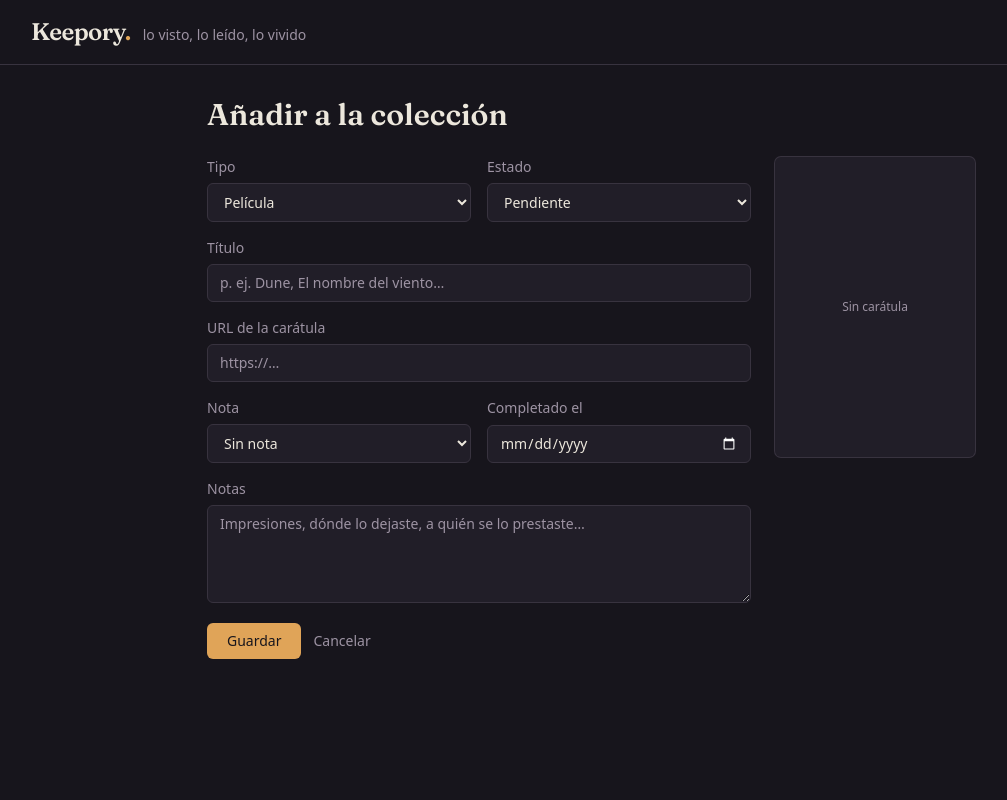
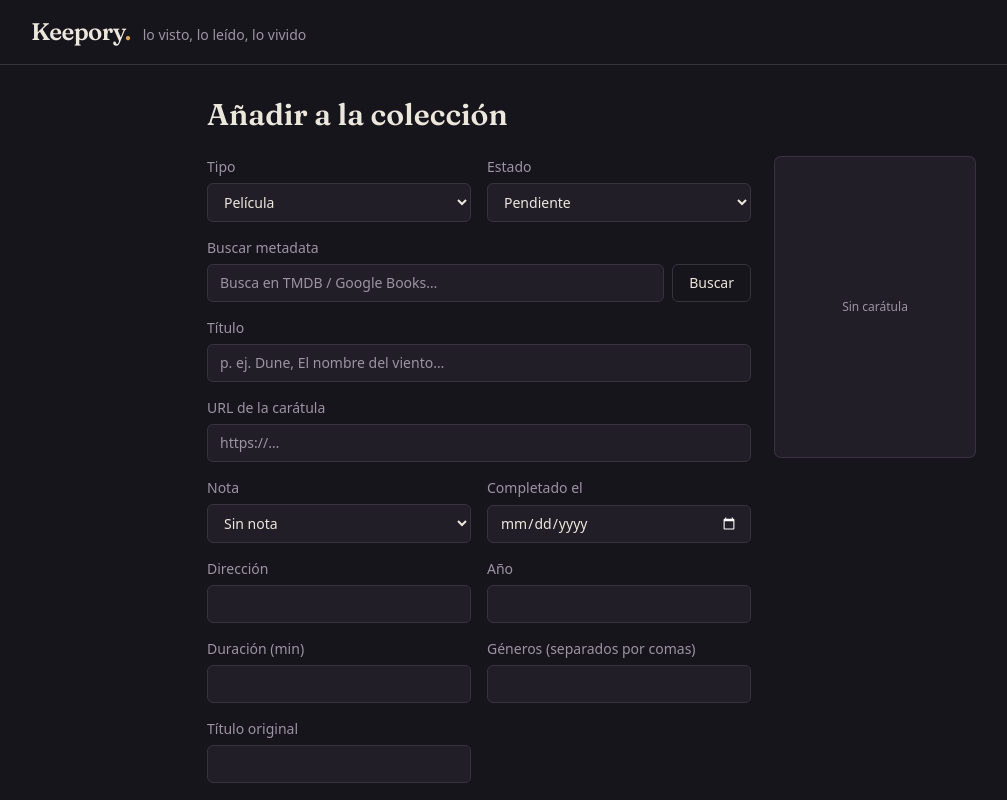
Before and after one commit to Pedrorc90/keepory, an Angular app in the folder keepory-ui/: page /items/new in a window 1280 px wide. Shown: the top 800 px of the page, without its empty margins (49-1056 px from the left). Built offline with nearby package versions, Linux system fonts and the light colour scheme.

Commit message:
feat(ui): metadata search in item form with editable attributes
Search TMDB/Google Books from the form and fill title, cover and
attributes on pick. Type-specific attribute fields (comma-separated
lists), TMDB/Open Library attribution in the footer.

```diff
--- a/keepory-ui/src/app/app.html
+++ b/keepory-ui/src/app/app.html
@@ -10,4 +10,9 @@
   <main class="mx-auto w-full max-w-6xl flex-1 px-4 py-8">
     <router-outlet />
   </main>
+  <footer class="border-t border-line">
+    <div class="mx-auto w-full max-w-6xl px-4 py-3 text-xs text-muted">
+      This product uses the TMDB API but is not endorsed or certified by TMDB. Book covers courtesy of Open Library.
+    </div>
+  </footer>
 </div>
--- a/keepory-ui/src/app/items/item-form.ts
+++ b/keepory-ui/src/app/items/item-form.ts
@@ -4,6 +4,8 @@ import { NonNullableFormBuilder, ReactiveFormsModule, Validators } from '@angula
 import { ActivatedRoute, Router, RouterLink } from '@angular/router';
 import { ItemApi } from './item-api';
 import {
+  ATTRIBUTE_FIELDS,
+  AttributeField,
   ITEM_STATUSES,
   ITEM_TYPES,
   ItemRequest,
@@ -12,6 +14,8 @@ import {
   STATUS_LABELS,
   TYPE_LABELS,
 } from './item.model';
+import { MetadataApi } from './metadata-api';
+import { MetadataSearchResult } from './metadata.model';
 
 @Component({
   selector: 'app-item-form',
@@ -47,6 +51,57 @@ import {
                   }
                 </select>
               </label>
+            </div>
+
+            <div class="grid gap-1.5 text-sm">
+              <span class="text-muted">Buscar metadata</span>
+              <div class="flex gap-2">
+                <input
+                  [formControl]="searchControl"
+                  (keydown.enter)="$event.preventDefault(); search()"
+                  placeholder="Busca en TMDB / Google Books…"
+                  class="min-w-0 flex-1 rounded-md border border-line bg-panel px-3 py-2 placeholder:text-muted focus:border-amber focus:outline-none"
+                />
+                <button
+                  type="button"
+                  (click)="search()"
+                  [disabled]="searching()"
+                  class="rounded-md border border-line px-4 py-2 text-sm transition enabled:hover:border-amber disabled:opacity-60"
+                >
+                  {{ searching() ? 'Buscando…' : 'Buscar' }}
+                </button>
+              </div>
+              @if (searchError()) {
+                <span class="text-xs text-rust">{{ searchError() }}</span>
+              }
+              @if (searchResults(); as results) {
+                <ul class="mt-1 overflow-hidden rounded-md border border-line bg-panel">
+                  @if (results.length === 0) {
+                    <li class="px-3 py-2 text-xs text-muted">Sin resultados.</li>
+                  }
+                  @for (r of results; track r.externalId) {
+                    <li class="border-b border-line last:border-b-0">
+                      <button
+                        type="button"
+                        (click)="pick(r)"
+                        class="flex w-full items-center gap-3 px-3 py-2 text-left transition hover:bg-ink/40"
+                      >
+                        <span class="block h-12 w-8 shrink-0 overflow-hidden rounded-sm bg-ink">
+                          @if (r.coverUrl) {
+                            <img [src]="r.coverUrl" alt="" class="h-full w-full object-cover" loading="lazy" />
+                          }
+                        </span>
+                        <span class="min-w-0">
+                          <span class="block truncate">{{ r.title }}@if (r.year) { <span class="text-muted">({{ r.year }})</span> }</span>
+                          @if (r.description) {
+                            <span class="block truncate text-xs text-muted">{{ r.description }}</span>
+                          }
+                        </span>
+                      </button>
+                    </li>
+                  }
+                </ul>
+              }
             </div>
 
             <label class="grid gap-1.5 text-sm">
@@ -89,6 +144,19 @@ import {
                   class="rounded-md border border-line bg-panel px-3 py-2 focus:border-amber focus:outline-none"
                 />
               </label>
+            </div>
+
+            <div formGroupName="attrs" class="grid gap-4 sm:grid-cols-2">
+              @for (f of attributeFields(); track f.key) {
+                <label class="grid gap-1.5 text-sm">
+                  <span class="text-muted">{{ f.label }}</span>
+                  <input
+                    [formControlName]="f.key"
+                    [type]="f.kind === 'number' ? 'number' : 'text'"
+                    class="rounded-md border border-line bg-panel px-3 py-2 focus:border-amber focus:outline-none"
+                  />
+                </label>
+              }
             </div>
 
             <label class="grid gap-1.5 text-sm">
@@ -135,6 +203,7 @@ import {
 })
 export class ItemForm {
   private readonly api = inject(ItemApi);
+  private readonly metadata = inject(MetadataApi);
   private readonly router = inject(Router);
   private readonly fb = inject(NonNullableFormBuilder);
 
@@ -146,6 +215,8 @@ export class ItemForm {
   readonly statusLabels = STATUS_LABELS;
   readonly ratings = [1, 2, 3, 4, 5];
 
+  readonly attrsForm = this.fb.record<string>({});
+
   readonly form = this.fb.group({
     type: this.fb.control<ItemType>('MOVIE', Validators.required),
     title: ['', [Validators.required, Validators.maxLength(255)]],
@@ -154,7 +225,14 @@ export class ItemForm {
     rating: [''],
     completedAt: [''],
     notes: [''],
+    attrs: this.attrsForm,
   });
+
+  readonly searchControl = this.fb.control('');
+  readonly searching = signal(false);
+  readonly searchError = signal<string | null>(null);
+  readonly searchResults = signal<MetadataSearchResult[] | null>(null);
+  readonly attributeFields = signal<AttributeField[]>(ATTRIBUTE_FIELDS['MOVIE']);
 
   readonly coverPreview = toSignal(this.form.controls.coverUrl.valueChanges, { initialValue: '' });
   readonly submitted = signal(false);
@@ -162,10 +240,16 @@ export class ItemForm {
   readonly saveError = signal<string | null>(null);
   readonly loadError = signal<string | null>(null);
 
-  // Attributes are not editable until phase 3; kept as-is so updates don't wipe them.
   private attributes: Record<string, unknown> = {};
+  private source: string | null = null;
+  private externalId: string | null = null;
 
   constructor() {
+    this.rebuildAttrs();
+    this.form.controls.type.valueChanges.subscribe(() => {
+      this.searchResults.set(null);
+      this.rebuildAttrs();
+    });
     if (this.id) this.loadItem(this.id);
   }
 
@@ -173,6 +257,8 @@ export class ItemForm {
     this.api.get(id).subscribe({
       next: (item) => {
         this.attributes = item.attributes ?? {};
+        this.source = item.source;
+        this.externalId = item.externalId;
         this.form.patchValue({
           type: item.type,
           title: item.title,
@@ -182,9 +268,87 @@ export class ItemForm {
           completedAt: item.completedAt ?? '',
           notes: item.notes ?? '',
         });
+        this.rebuildAttrs();
       },
       error: () => this.loadError.set('No se pudo cargar el elemento.'),
     });
+  }
+
+  search(): void {
+    const q = this.searchControl.value.trim() || this.form.controls.title.value.trim();
+    if (!q) return;
+    this.searching.set(true);
+    this.searchError.set(null);
+    this.metadata.search(this.form.controls.type.value, q).subscribe({
+      next: (results) => {
+        this.searchResults.set(results);
+        this.searching.set(false);
+      },
+      error: () => {
+        this.searchError.set('No se pudo buscar. ¿Está configurada la API key del proveedor?');
+        this.searching.set(false);
+      },
+    });
+  }
+
+  pick(result: MetadataSearchResult): void {
+    this.searching.set(true);
+    this.searchError.set(null);
+    this.metadata.detail(this.form.controls.type.value, result.externalId).subscribe({
+      next: (detail) => {
+        this.attributes = detail.attributes ?? {};
+        this.source = detail.source;
+        this.externalId = detail.externalId;
+        this.form.patchValue({ title: detail.title, coverUrl: detail.coverUrl ?? '' });
+        this.rebuildAttrs();
+        this.searchResults.set(null);
+        this.searching.set(false);
+      },
+      error: () => {
+        this.searchError.set('No se pudo cargar el detalle del resultado.');
+        this.searching.set(false);
+      },
+    });
+  }
+
+  private rebuildAttrs(): void {
+    const fields = ATTRIBUTE_FIELDS[this.form.controls.type.value];
+    this.attributeFields.set(fields);
+    const attrs = this.attrsForm;
+    for (const key of Object.keys(attrs.controls)) {
+      attrs.removeControl(key, { emitEvent: false });
+    }
+    for (const field of fields) {
+      const value = this.attributes[field.key];
+      const text =
+        field.kind === 'list' && Array.isArray(value)
+          ? value.join(', ')
+          : value != null
+            ? String(value)
+            : '';
+      attrs.addControl(field.key, this.fb.control(text), { emitEvent: false });
+    }
+  }
+
+  private serializeAttributes(): Record<string, unknown> {
+    const out = { ...this.attributes };
+    const attrs = this.attrsForm.getRawValue();
+    for (const field of this.attributeFields()) {
+      const raw = (attrs[field.key] ?? '').trim();
+      if (!raw) {
+        delete out[field.key];
+        continue;
+      }
+      if (field.kind === 'number') {
+        const n = Number(raw);
+        out[field.key] = Number.isNaN(n) ? raw : n;
+      } else if (field.kind === 'list') {
+        out[field.key] = raw.split(',').map((s) => s.trim()).filter(Boolean);
+      } else {
+        out[field.key] = raw;
+      }
+    }
+    return out;
   }
 
   starLabel(rating: number): string {
@@ -197,6 +361,8 @@ export class ItemForm {
 
     const value = this.form.getRawValue();
     const request: ItemRequest = {
+      // Client-generated id so offline-created items keep the same identity after sync (F6).
+      id: this.id ?? crypto.randomUUID(),
       type: value.type,
       title: value.title.trim(),
       coverUrl: value.coverUrl.trim() || null,
@@ -204,7 +370,9 @@ export class ItemForm {
       rating: value.rating ? Number(value.rating) : null,
       completedAt: value.completedAt || null,
       notes: value.notes.trim() || null,
-      attributes: this.attributes,
+      attributes: this.serializeAttributes(),
+      source: this.source,
+      externalId: this.externalId,
     };
 
     this.saving.set(true);
--- a/keepory-ui/src/app/items/item.model.ts
+++ b/keepory-ui/src/app/items/item.model.ts
@@ -12,11 +12,14 @@ export interface Item {
   completedAt: string | null;
   notes: string | null;
   attributes: Record<string, unknown>;
+  source: string | null;
+  externalId: string | null;
   createdAt: string;
   updatedAt: string;
 }
 
 export interface ItemRequest {
+  id?: string;
   type: ItemType;
   title: string;
   coverUrl: string | null;
@@ -25,6 +28,8 @@ export interface ItemRequest {
   completedAt: string | null;
   notes: string | null;
   attributes: Record<string, unknown>;
+  source: string | null;
+  externalId: string | null;
 }
 
 export interface Page<T> {
@@ -54,6 +59,30 @@ export const STATUS_SPINE_CLASSES: Record<ItemStatus, string> = {
   DROPPED: 'bg-rust',
 };
 
+export interface AttributeField {
+  key: string;
+  label: string;
+  kind: 'text' | 'number' | 'list';
+}
+
+export const ATTRIBUTE_FIELDS: Record<ItemType, AttributeField[]> = {
+  MOVIE: [
+    { key: 'director', label: 'Dirección', kind: 'text' },
+    { key: 'year', label: 'Año', kind: 'number' },
+    { key: 'durationMinutes', label: 'Duración (min)', kind: 'number' },
+    { key: 'genres', label: 'Géneros (separados por comas)', kind: 'list' },
+    { key: 'originalTitle', label: 'Título original', kind: 'text' },
+  ],
+  BOOK: [
+    { key: 'authors', label: 'Autores (separados por comas)', kind: 'list' },
+    { key: 'year', label: 'Año', kind: 'number' },
+    { key: 'pageCount', label: 'Páginas', kind: 'number' },
+    { key: 'publisher', label: 'Editorial', kind: 'text' },
+    { key: 'isbn', label: 'ISBN', kind: 'text' },
+    { key: 'categories', label: 'Categorías (separadas por comas)', kind: 'list' },
+  ],
+};
+
 export const ITEM_TYPES = Object.keys(TYPE_LABELS) as ItemType[];
 
 export const ITEM_STATUSES = Object.keys(STATUS_LABELS) as ItemStatus[];
--- /dev/null
+++ b/keepory-ui/src/app/items/metadata-api.ts
@@ -0,0 +1,21 @@
+import { HttpClient, HttpParams } from '@angular/common/http';
+import { Injectable, inject } from '@angular/core';
+import { Observable } from 'rxjs';
+import { ItemType } from './item.model';
+import { MetadataDetail, MetadataSearchResult } from './metadata.model';
+
+@Injectable({ providedIn: 'root' })
+export class MetadataApi {
+  private readonly http = inject(HttpClient);
+  private readonly baseUrl = '/api/metadata';
+
+  search(type: ItemType, q: string): Observable<MetadataSearchResult[]> {
+    const params = new HttpParams().set('type', type).set('q', q);
+    return this.http.get<MetadataSearchResult[]>(`${this.baseUrl}/search`, { params });
+  }
+
+  detail(type: ItemType, externalId: string): Observable<MetadataDetail> {
+    const params = new HttpParams().set('type', type).set('externalId', externalId);
+    return this.http.get<MetadataDetail>(`${this.baseUrl}/detail`, { params });
+  }
+}
```
Also changed, not shown: keepory-ui/src/app/items/metadata.model.ts (added, +17 -0 lines).
